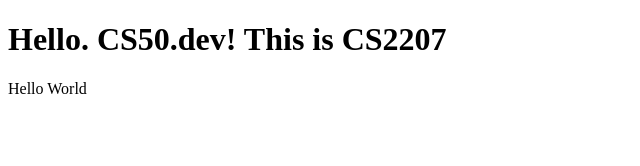
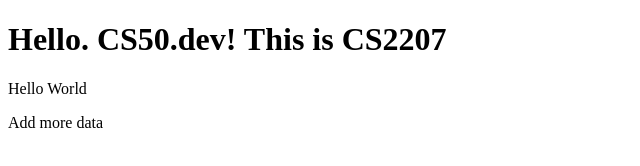
Before and after one commit to ZHL0410/my_web_page, a plain HTML site: page index.html in a window 1280 px wide. Shown: the whole page, without its empty margins (0-640 px from the left). Drawn offline with Linux system fonts and the light colour scheme.

Commit message:
add more data

```diff
--- a/index.html
+++ b/index.html
@@ -8,5 +8,6 @@
   <body>
     <h1>Hello. CS50.dev! This is CS2207</h1>
     <p>Hello World</p>
+    <p>Add more data</p>
   </body>
 </html>
```
